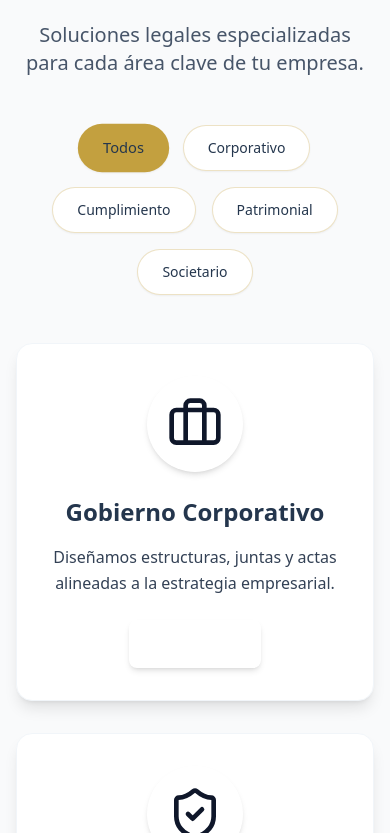
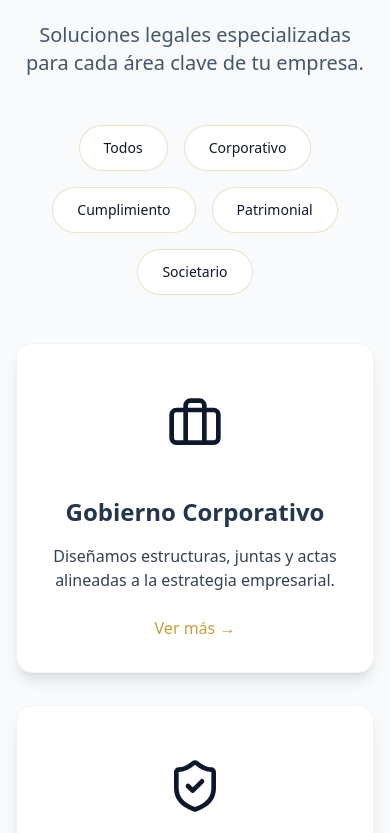
Before and after one commit to lider11/lexiuridicus, a Next.js app: page / in a window 390 px wide. Shown: the part 3431-4264 px from the top of the page. Built offline with nearby package versions, Linux system fonts and the light colour scheme.

Commit message:
Ajustar modal responsive: wrapper flex con min-h-screen y padding

```diff
--- a/components/ServiceGrid.js
+++ b/components/ServiceGrid.js
@@ -1,6 +1,6 @@
 'use client';
 
-import { useMemo, useState } from 'react';
+import { useState } from 'react';
 import { Briefcase, ShieldCheck, Scale, Users, X } from 'lucide-react';
 import Link from 'next/link';
 
@@ -13,7 +13,7 @@ const services = [
     icon: Briefcase,
     color: 'blue',
     detailPage: '/servicios/corporativo',
-    fullDescription: 'Explicación completa del servicio: estructuras societarias, protocolos de juntas, actas, alineación estratégica, responsabilidades fiduciarias, etc.'
+    fullDescription: 'Explicación completa del servicio Gobierno Corporativo...'
   },
   {
     id: 2,
@@ -23,7 +23,7 @@ const services = [
     icon: ShieldCheck,
     color: 'green',
     detailPage: '/servicios/cumplimiento',
-    fullDescription: 'Detalles de Cumplimiento y Riesgos: mapeo de normativas, controles internos, gestión de riesgos legales, auditorías, prevención de sanciones, etc.'
+    fullDescription: 'Detalles de Cumplimiento y Riesgos...'
   },
   {
     id: 3,
@@ -33,7 +33,7 @@ const services = [
     icon: Scale,
     color: 'purple',
     detailPage: '/servicios/patrimonial',
-    fullDescription: 'Protocolo de Familia en profundidad: acuerdos sucesorios, continuidad patrimonial, gobernanza familiar, planificación hereditaria, protección de activos, etc.'
+    fullDescription: 'Protocolo de Familia en profundidad...'
   },
   {
     id: 4,
@@ -43,20 +43,12 @@ const services = [
     icon: Users,
     color: 'amber',
     detailPage: '/servicios/societario',
-    fullDescription: 'Societario y Acciones detallado: constitución de sociedades, reformas estatutarias, pactos parasociales, derechos de accionistas, juntas generales, etc.'
+    fullDescription: 'Societario y Acciones detallado...'
   },
 ];
 
-const filters = ['Todos', ...new Set(services.map((item) => item.category))];
-
 export default function ServiceGrid() {
-  const [activeFilter, setActiveFilter] = useState('Todos');
   const [selectedService, setSelectedService] = useState(null);
-
-  const filteredServices = useMemo(
-    () => (activeFilter === 'Todos' ? services : services.filter(s => s.category === activeFilter)),
-    [activeFilter]
-  );
 
   const openModal = (service) => setSelectedService(service);
   const closeModal = () => setSelectedService(null);
@@ -66,75 +58,43 @@ export default function ServiceGrid() {
       <div className="max-w-7xl mx-auto px-4 sm:px-6 lg:px-8">
         <div className="text-center mb-12">
           <h2 className="text-4xl md:text-5xl font-bold text-navy">Servicios destacados</h2>
-          <p className="mt-4 text-xl text-slate-600 max-w-3xl mx-auto">
-            Soluciones legales especializadas para cada área clave de tu empresa.
-          </p>
+          <p className="mt-4 text-xl text-slate-600">Soluciones legales especializadas para cada área clave de tu empresa.</p>
         </div>
 
-        {/* Filtros */}
+        {/* Tabs visuales (sin filtrado real) */}
         <div className="flex flex-wrap justify-center gap-4 mb-12">
-          {filters.map((filter) => (
-            <button
-              key={filter}
-              onClick={() => setActiveFilter(filter)}
-              className={`
-                px-6 py-3 rounded-full font-medium text-sm transition-all duration-300 shadow-sm
-                ${activeFilter === filter
-                  ? 'bg-gold text-navy shadow-lg scale-105 border-gold'
-                  : 'bg-white text-navy border border-gold/30 hover:bg-gold/10 hover:border-gold hover:shadow-md hover:scale-102'}
-              `}
-            >
+          {['Todos', 'Corporativo', 'Cumplimiento', 'Patrimonial', 'Societario'].map((filter) => (
+            <button key={filter} className="px-6 py-3 rounded-full font-medium text-sm bg-white border border-gold/30 hover:bg-gold/10">
               {filter}
             </button>
           ))}
         </div>
 
-        {/* Grid de tarjetas */}
+        {/* Grid siempre visible */}
         <div className="grid grid-cols-1 md:grid-cols-2 lg:grid-cols-4 gap-8">
-          {filteredServices.map((service, index) => {
+          {services.map((service) => {
             const Icon = service.icon;
             return (
               <article
                 key={service.id}
                 onClick={() => openModal(service)}
                 className={`
-                  group cursor-pointer relative bg-white rounded-2xl p-8 shadow-lg border border-slate-100 overflow-hidden
-                  hover:shadow-2xl hover:border-${service.color}-300 hover:-translate-y-4
+                  group cursor-pointer bg-white rounded-2xl p-8 shadow-lg border border-slate-100
+                  hover:shadow-2xl hover:-translate-y-4 hover:border-${service.color}-300
                   transition-all duration-500 ease-out
                 `}
-                style={{ animationDelay: `${index * 100}ms` }}
               >
-                <div className={`
-                  absolute inset-0 bg-gradient-to-br from-${service.color}-50/40 to-transparent
-                  opacity-0 group-hover:opacity-100 transition-opacity duration-700 pointer-events-none
-                `} />
-
                 <div className="flex justify-center mb-6">
-                  <div className={`
-                    p-5 rounded-full bg-${service.color}-100/50 group-hover:bg-${service.color}-200/70
-                    transition-all duration-500 shadow-md group-hover:scale-110 group-hover:rotate-3
-                  `}>
-                    <Icon className={`w-14 h-14 text-${service.color}-600 group-hover:text-${service.color}-800 transition-colors duration-500`} />
+                  <div className={`p-5 rounded-full bg-${service.color}-100/50 group-hover:bg-${service.color}-200/70 transition-all`}>
+                    <Icon className={`w-14 h-14 text-${service.color}-600 group-hover:text-${service.color}-800 transition-colors`} />
                   </div>
                 </div>
-
-                <h3 className={`text-2xl font-bold text-center mb-4 text-navy group-hover:text-${service.color}-700 transition-colors duration-500`}>
+                <h3 className={`text-2xl font-bold text-center mb-4 text-navy group-hover:text-${service.color}-700 transition-colors`}>
                   {service.title}
                 </h3>
-
-                <p className="text-slate-700 text-center leading-relaxed mb-6">
-                  {service.description}
-                </p>
-
-                <div className="text-center mt-auto">
-                  <button className={`
-                    inline-flex items-center px-6 py-3 bg-${service.color}-600 text-white font-medium
-                    rounded-lg hover:bg-${service.color}-700 transition-all duration-300 shadow-md
-                    group-hover:scale-105
-                  `}>
-                    Ver más
-                    <span className="ml-2">→</span>
-                  </button>
+                <p className="text-slate-700 text-center">{service.description}</p>
+                <div className="text-center mt-6">
+                  <span className="text-gold font-medium cursor-pointer">Ver más →</span>
                 </div>
               </article>
             );
@@ -142,56 +102,51 @@ export default function ServiceGrid() {
         </div>
       </div>
 
-      {/* Modal centrado perfectamente */}
+      {/* MODAL CENTRADO EN TODA LA PANTALLA */}
       {selectedService && (
         <div
-          className="fixed inset-0 bg-black/70 z-50 backdrop-blur-sm overflow-y-auto"
+          className="fixed inset-0 bg-black/70 flex items-center justify-center z-50 p-4 backdrop-blur-sm"
           onClick={closeModal}
         >
-          <div className="flex items-center justify-center min-h-screen px-4">
           <div
             className={`
-                relative bg-white rounded-2xl p-8 w-full max-w-lg max-h-[90vh] overflow-y-auto
-                shadow-2xl border border-${selectedService.color}-300 transform transition-all duration-300
-                scale-100 opacity-100
+              relative bg-white rounded-3xl p-10 max-w-2xl w-full max-h-[90vh] overflow-y-auto
+              shadow-2xl border border-gray-200 transform transition-all duration-300
             `}
             onClick={(e) => e.stopPropagation()} // Evita cerrar al clic dentro
           >
             {/* Botón cerrar */}
             <button
               onClick={closeModal}
-                className="absolute top-4 right-4 text-gray-500 hover:text-gray-800 transition p-2 rounded-full hover:bg-gray-100"
+              className="absolute top-5 right-5 text-gray-500 hover:text-gray-800 transition p-2 rounded-full hover:bg-gray-100"
             >
-                <X className="w-8 h-8" />
+              <X size={32} />
             </button>
 
             {/* Icono grande */}
             <div className="flex justify-center mb-8">
-                <div className={`
-                p-6 rounded-full bg-${selectedService.color}-100/50
-              `}>
+              <div className={`p-6 rounded-full bg-${selectedService.color}-100/50`}>
                 <selectedService.icon className={`w-24 h-24 text-${selectedService.color}-600`} />
               </div>
             </div>
 
             {/* Título */}
-              <h3 className={`text-3xl font-bold text-center mb-6 text-navy`}>
+            <h3 className={`text-4xl font-bold text-center mb-6 text-navy`}>
               {selectedService.title}
             </h3>
 
-              {/* Descripción ampliada */}
-              <p className="text-slate-700 text-lg leading-relaxed mb-8 text-center">
+            {/* Descripción completa */}
+            <p className="text-slate-700 text-lg leading-relaxed mb-10 text-center px-4">
               {selectedService.fullDescription || selectedService.description}
             </p>
 
-              {/* Botón para página detallada */}
-              <div className="text-center">
+            {/* Botón a página detallada */}
+            <div className="flex justify-center">
               <Link
                 href={selectedService.detailPage}
                 className={`
-                  inline-flex items-center px-8 py-4 bg-${selectedService.color}-600 text-white font-semibold
-                  rounded-lg hover:bg-${selectedService.color}-700 transition-all duration-300 shadow-lg
-                  text-lg
+                  inline-flex items-center px-10 py-5 bg-navy text-white font-semibold text-lg
+                  rounded-2xl hover:bg-gray-900 transition-all duration-300 shadow-lg
                 `}
               >
                 Ver detalles completos del servicio
@@ -200,7 +155,6 @@ export default function ServiceGrid() {
             </div>
           </div>
         </div>
-        </div>
       )}
     </section>
   );
```
Lines whose indentation alone changed are shown as unchanged.
